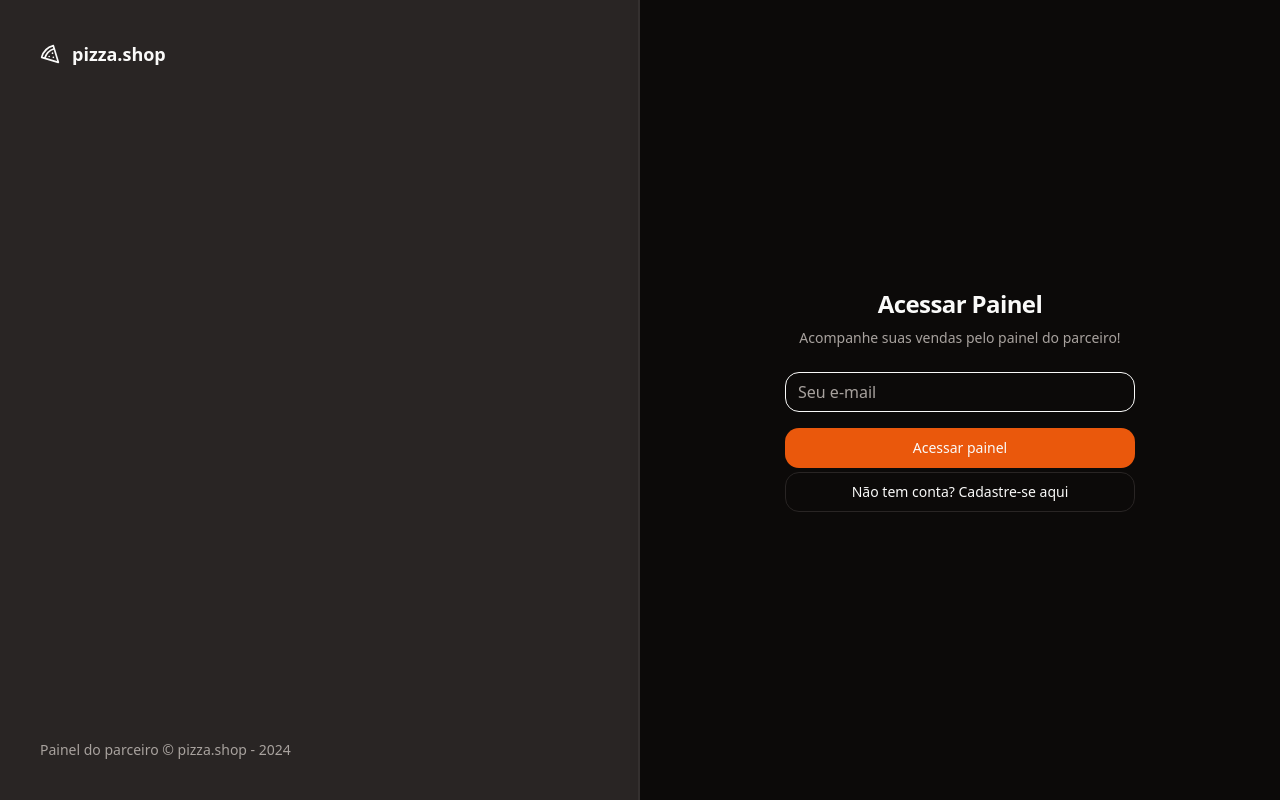
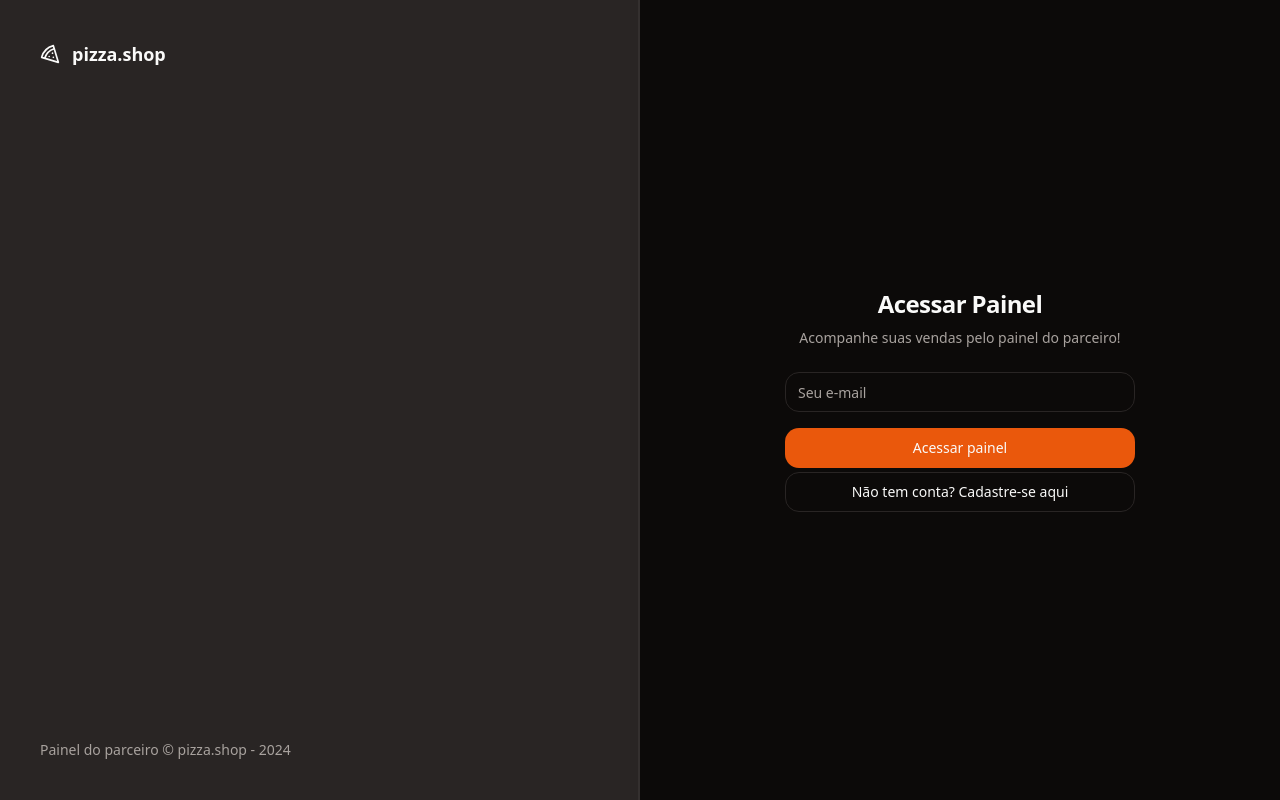
Before and after one commit to munhoz2k/pizza-shop, a React (Vite) app: page /sign-in in a window 1280 px wide. Built offline with nearby package versions, Linux system fonts and the light colour scheme; no server answers.

Commit message:
:paintbrush: Minor Styles Fix

```diff
--- a/src/pages/auth/sign-in.tsx
+++ b/src/pages/auth/sign-in.tsx
@@ -65,8 +65,8 @@ export function SignIn() {
               <Input
                 type="email"
                 placeholder="Seu e-mail"
-                className="border-foreground placeholder-muted-foreground
-                placeholder:text-base focus-visible:ring-1 focus-visible:ring-offset-0"
+                className="placeholder-muted-foreground focus-visible:ring-2
+                focus-visible:ring-offset-0"
                 {...register('email')}
               />
             </div>
--- a/src/pages/auth/sign-up.tsx
+++ b/src/pages/auth/sign-up.tsx
@@ -67,7 +67,7 @@ export function SingUp() {
           </div>
 
           <form className="space-y-4" onSubmit={handleSubmit(handleSingUp)}>
-            <div className="space-y-2 [&>div]:space-y-0 [&_input]:border-2 [&_label]:font-semibold">
+            <div className="space-y-2 [&>div]:space-y-1 [&_label]:font-semibold">
               <div>
                 <Label htmlFor="restaurantName">Nome do estabelecimento</Label>
                 <Input
```
